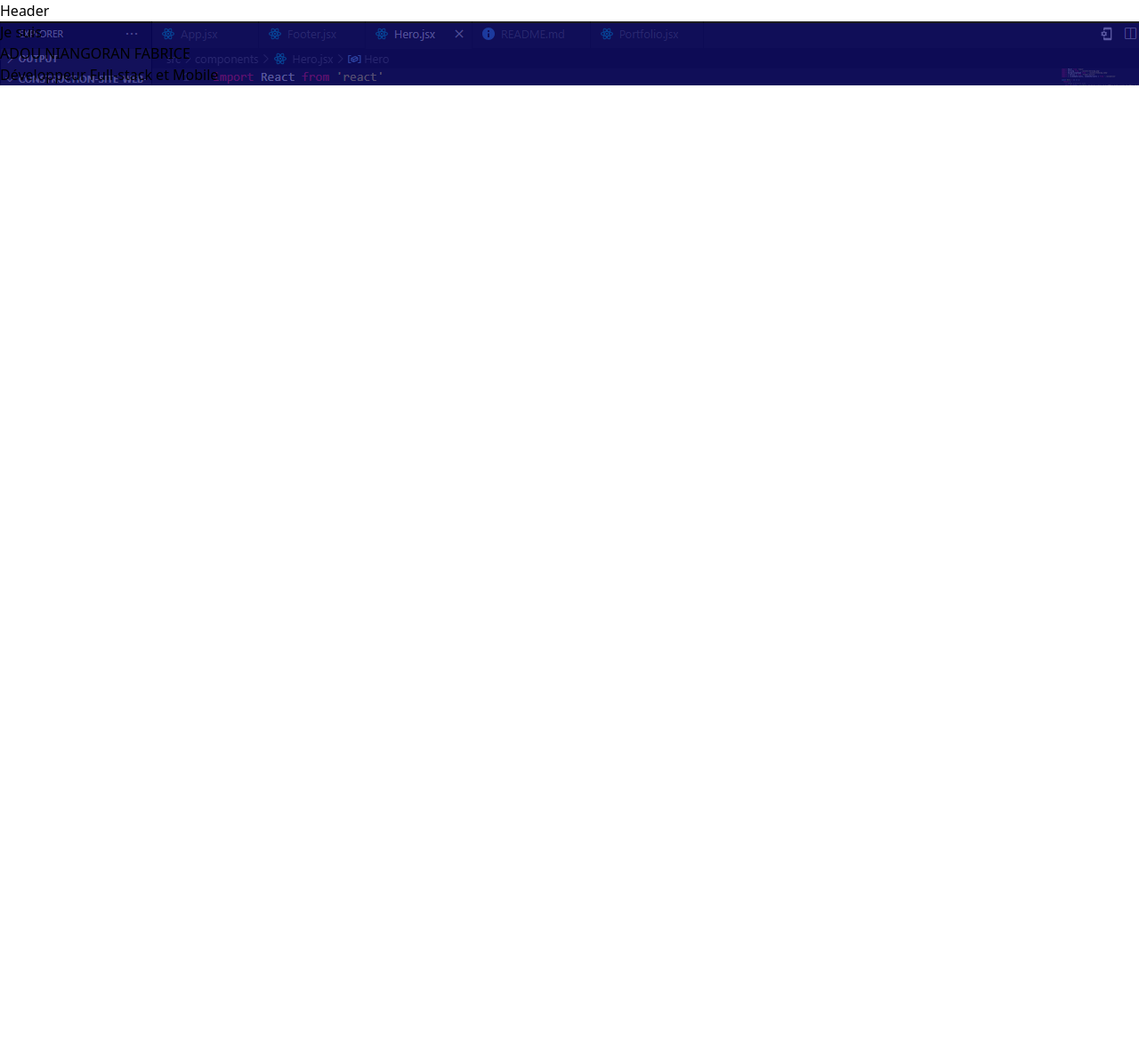
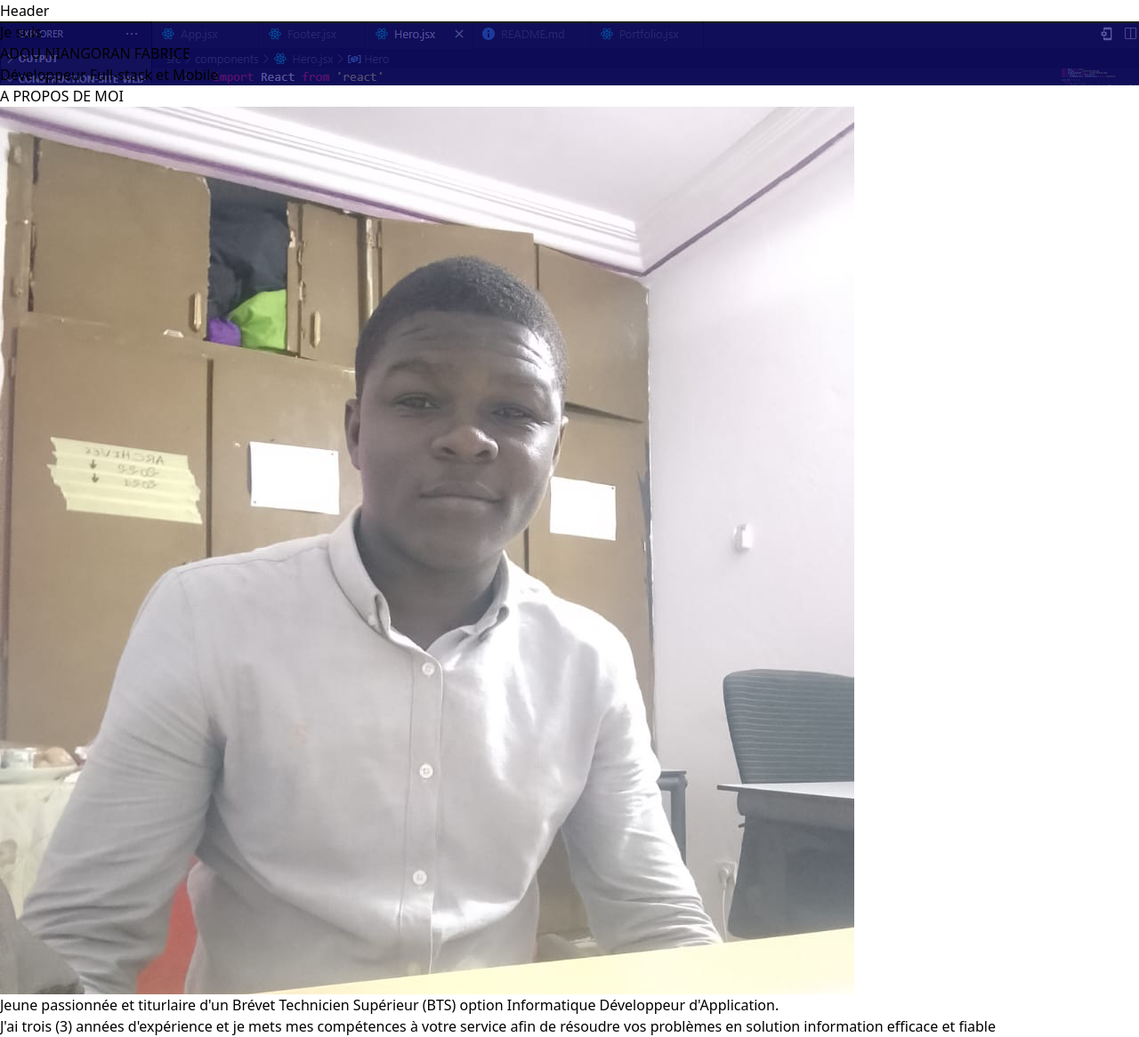
Before and after one commit to FABRICE2207/adou-fabrice-portfolio, a React (Vite) app: page / in a window 1280 px wide. Shown: the whole page at 89% size. Before the commit the page ends 800 px from the top, so only its background shows below. Built offline with nearby package versions, Linux system fonts and the light colour scheme.

Commit message:
Ajout de la section About

```diff
--- a/src/App.jsx
+++ b/src/App.jsx
@@ -3,6 +3,7 @@ import Header from './components/Header/Header'
 import Home from './components/Home/Home'
 import Aos from 'aos'
 import "aos/dist/aos.css";
+import About from './components/About/About';
 
 const App = () => {
 
@@ -22,6 +23,7 @@ const App = () => {
     <>
       <Header />
       <Home />
+      <About />
     </>
   )
 }
--- /dev/null
+++ b/src/components/About/About.jsx
@@ -0,0 +1,27 @@
+import React from 'react'
+import imageadou from '../../assets/image_adou.png'
+
+
+const About = () => {
+  return (
+    <div id='about' className='lg:w-full px-5 py-[40px] '>
+      <div className='w-full flex lg:flex-col flex-col justify-center items-center'>
+        <h2 className='font-bold text-[30px]'>A PROPOS DE MOI</h2>
+        <div className='bg-[#090674] w-[100px] h-[6px]'></div>
+      </div>
+
+      <div className='flex lg:flex-row flex-col justify-between px-36 py-10 gap-5'>
+        <div data-aos="fade-right" data-aos-delay="300">
+          <img src={imageadou} alt="" className='w-full'/>
+          <div className='bg-[#090674] w-full h-[10px]'></div>
+        </div>
+        <div className='w-full' data-aos="fade-left" data-aos-delay="1000">
+          <h1 className='text-gray-600 text-2xl'>Jeune passionnée et titurlaire d'un Brévet Technicien Supérieur (BTS) option Informatique Développeur d'Application. <br />
+          J'ai trois (3) années d'expérience et je mets mes compétences à votre service afin de résoudre vos problèmes en solution information efficace et fiable</h1>
+        </div>
+      </div>
+    </div>
+  )
+}
+
+export default About
--- a/src/components/Home/Home.jsx
+++ b/src/components/Home/Home.jsx
@@ -9,12 +9,12 @@ const Home = () => {
     style={{ backgroundImage: `url(${bgimage})` }}>
 
       {/* Texte au centre */}
-      <div className='flex flex-col justify-center items-center text-white'>
+      <div className='lg:h-[600px] flex flex-col justify-center items-center text-white'>
         <div data-aos="zoom-up" data-aos-delay="300" className='flex flex-col justify-center items-center'>
           <h1 className='text-[50px]'>Je suis</h1>
-          <h1 className='text-[50px] font-extrabold'>ADOU NIANGORAN FABRICE</h1>
+          <h1 className='text-[50px] font-extrabold text-center'>ADOU NIANGORAN FABRICE</h1>
         </div>
-        <h1 className='text-[30px]' data-aos="fade-up" data-aos-delay="700">Développeur Full-stack et Mobile</h1>
+        <h1 className='text-[30px] text-center' data-aos="fade-up" data-aos-delay="700">Développeur Full-stack et Mobile</h1>
       </div>
     </div>
   )
```
Also changed, not shown: src/assets/image_adou.png (added), 1 other file (tests, documents, lock files or other folders).
